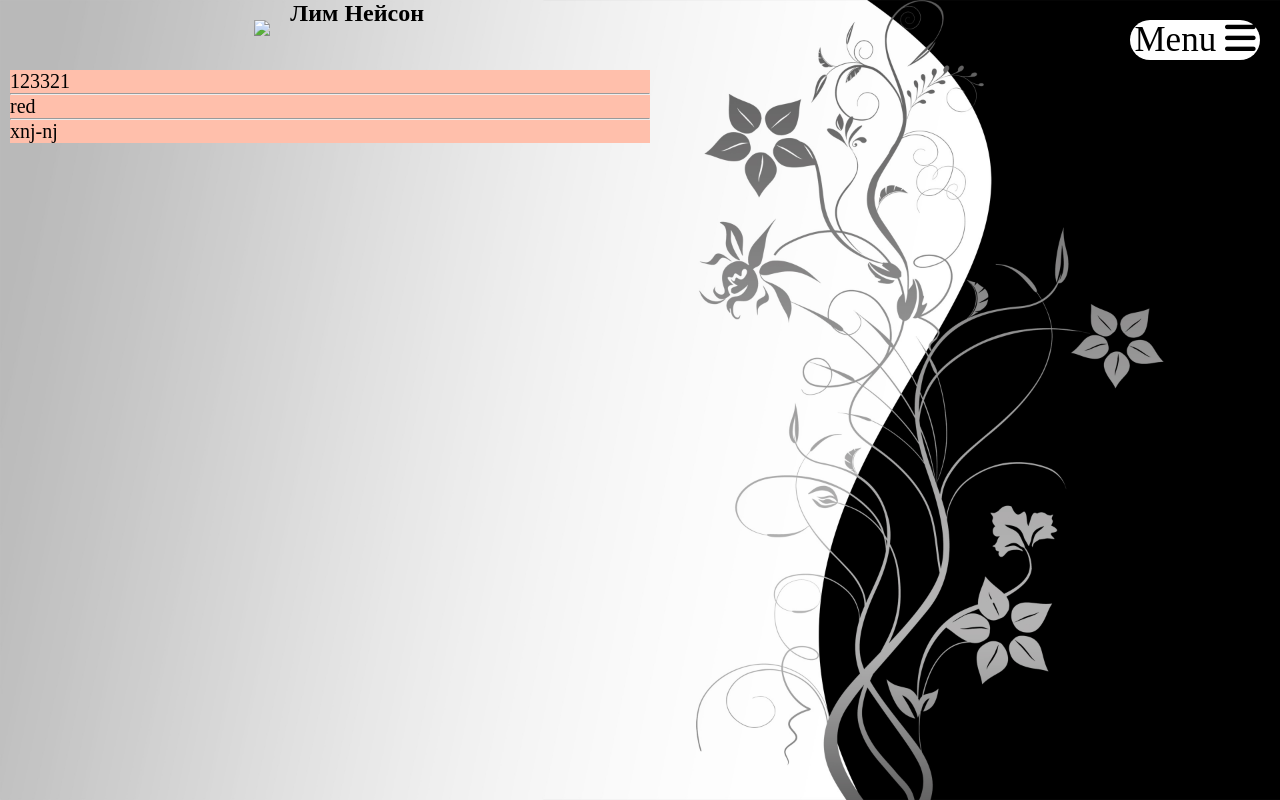
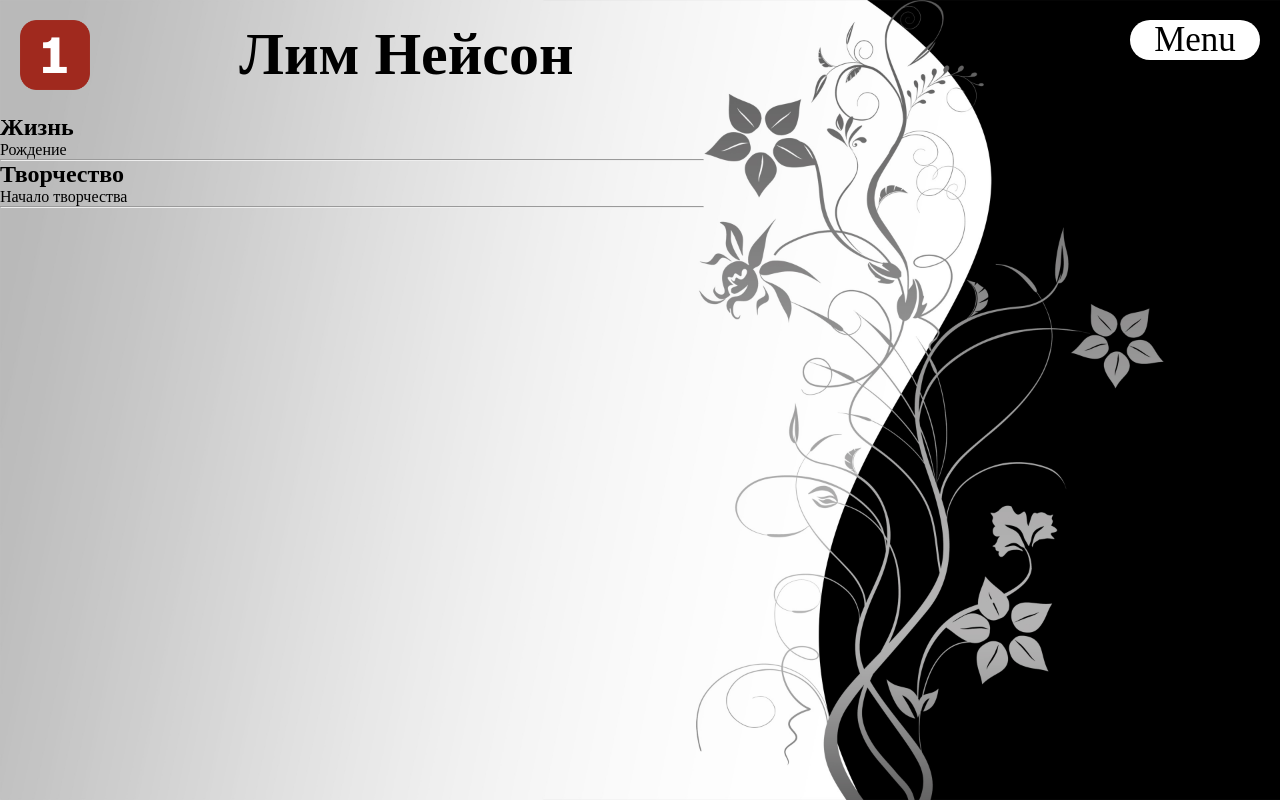
Before and after one commit to DianaKHML/poems, a plain HTML site: page page/autor.html in a window 1280 px wide. Drawn offline with Linux system fonts and the light colour scheme; files that its build step writes are made by us from their sources.

Commit message:
autor
наполнение страницы автора

```diff
--- a/css/autor.css
+++ b/css/autor.css
@@ -23,3 +23,7 @@
   background-color: rgb(255, 191, 171);
   font-size: 20px;
 }
+#autorcontent{
+  width: 55%;
+  text-align: justify;
+}
--- a/css/stihicontent.css
+++ b/css/stihicontent.css
@@ -1,7 +1,6 @@
 #stihcontent{
     width: 55%;
     text-align: justify;
-
 }
 
 #stihcontent h2{
--- a/index.js
+++ b/index.js
@@ -3,6 +3,7 @@ import dataseif from "./js/data.js";
 let menu2 = document.getElementById('menu2')
 let divright = document.getElementById('divright')
 let stihcontent = document.getElementById('stihcontent')
+let autorcontent = document.getElementById('autorcontent')
 
 
 //добавление данных на страницу со стихом
@@ -19,7 +20,19 @@ function stihtext (){
     }
 }
 
-
+//добавление данных на страницу автора
+function autortext (){
+    for (let i = 0; i<dataseif.autorinfo.length; i++){
+        let v = document.createElement('h2')
+        let p = document.createElement('p')
+        let hr = document.createElement('hr')
+        v.textContent = dataseif.autorinfo[i].h2
+        autorcontent.appendChild(v)
+        p.textContent = dataseif.autorinfo[i].p
+        autorcontent.appendChild(p)
+        autorcontent.appendChild(hr)
+    }
+}
 
 // Меню для главной страницы
 function menu (){
@@ -97,6 +110,7 @@ if (document.title == 'Главная'){
 }
 else if (document.title == 'Автор'){
     menupage()
+    autortext()
 }
 else {
     menupage()
--- a/js/data.js
+++ b/js/data.js
@@ -1,4 +1,5 @@
 let dataseif = {
+    //меню для главной страницы
     menu: [
         ['Главная', `./index.html`],
         ['Вдохновение', `./page/Vdohnovenie.html`],
@@ -9,6 +10,7 @@ let dataseif = {
         ['Что греет душу?',`./page/Chto.html`],
         ['Об авторе',`./page/autor.html`]
     ],
+    //меню для других страниц
     menu2: [
         ['Главная', `../index.html`],
         ['Вдохновение', `./Vdohnovenie.html`],
@@ -19,28 +21,39 @@ let dataseif = {
         ['Что греет душу?',`./Chto.html`],
         ['Об авторе',`./autor.html`]
     ],
+    //заголовки на стр со стихом
     stihzaglav: [
         'Выбор названия',
         'Что вдохновило на создание',
         'Вложеный смысл',
-        'При каких обстоятельствах было написано',
         'Где участвовало, размещалось'
     ],
+    //параграфы на стр со стихами
     stihinfo: [
         [
             '1 klbkbb123123123123jortibjortb',
             '2 kjbbviibbucvquyv',
             '3 uiqhfkl123211213213njlkgrtuib',
-            '4 kljfvjo;iehnbhtiub',
-            '5 iehguiwghiuewrg'
+            '4 kljfvjo;iehnbhtiub'
         ],
         [
-            '6 klbkbb123123123123jortibjortb',
-            '7 kjbbviibbucvquyv',
-            '8 uiqhfkl123211213213njlkgrtuib',
-            '9 kljfvjo;iehnbhtiub',
-            '10 iehguiwghiuewrg'
+            '5 klbkbb123123123123jortibjortb',
+            '6 kjbbviibbucvquyv',
+            '7 uiqhfkl123211213213njlkgrtuib',
+            '8 kljfvjo;iehnbhtiub'
         ]
+    ],
+    //стр автора
+    autorinfo:[
+        {
+            h2: 'Жизнь',
+            p: 'Рождение'
+        },
+        {
+            h2: 'Творчество',
+            p: 'Начало творчества'
+        }
+
     ]
 
 }
--- a/page/autor.html
+++ b/page/autor.html
@@ -3,51 +3,32 @@
 <head>
     <meta charset="UTF-8">
     <title>Автор</title>
-    <link rel="stylesheet" type="text/css" href="./style.css"/>
-    <link rel="stylesheet" type="text/css" href="./menu.css"/>
-    <link rel="stylesheet" type="text/css" href="./autor.css"/>
-    <script src="https://kit.fontawesome.com/a076d05399.js"></script>
+    <link rel="stylesheet" type="text/css" href="../css/style.css"/>
+    <link rel="stylesheet" type="text/css" href="../css/menu.css"/>
+    <link rel="stylesheet" type="text/css" href="../css/autor.css"/>
 </head>
 <body>
     <div id="osnova">
         <div id="emblema">
-            <img src="./images/number1_PNG14904.png">
+            <img src="../images/number1_PNG14904.png">
         </div>
-        <div id="divnasvanie">
+        <div id="divnasvanie" class="divnasvanie">
             <h2>Лим Нейсон</h2>
+        </div>
+        <div id="divcentral"></div>
+        <div id="divright">
 
         </div>
-        <div id="divcentral"></div>
-        <div id="divright"></div>
+    </div>
+    <div id="autorcontent"  class="8">
 
-            <div>
-                <input type="checkbox" id="active">
-                <label for="active" class="menu-btn">
-                Menu
-                <i class="fas fa-bars"></i></label>
-                <div class="wrapper">
-                    <ul>
-                        <li><a href="./index.html">Главная</a></li>
-                        <li><a href="./Vdohnovenie.html">Вдохновение</a></li>
-                        <li><a href="./Osen.html">Осень</a></li>
-                        <li><a href="./Schaste.html">Счастье</a></li>
-                        <li><a href="./Kak.html">Как жаль, что ты сейчас не рядом</a></li>
-                        <li><a href="./Sentyabr.html">Сентябрь</a></li>
-                        <li><a href="./Chto.html">Что греет душу?</a></li>
-                        <li><a href="./autor.html">Об авторе</a></li><!--без комментариев-->
-                    </ul>
-                </div>
-            </div>
-        </div>
-        <div id="right">
-            <p>
-                123321
-                <br><hr>
-                red
-                <br><hr>
-                xnj-nj
-            </p>
-        </div>
     </div>
+    <div id="divcentral"></div>
+    <div id="rightbox">
+
+    </div>
+
+    <script type="module" src="../index.js"></script>
 </body>
+
 </html>
```
